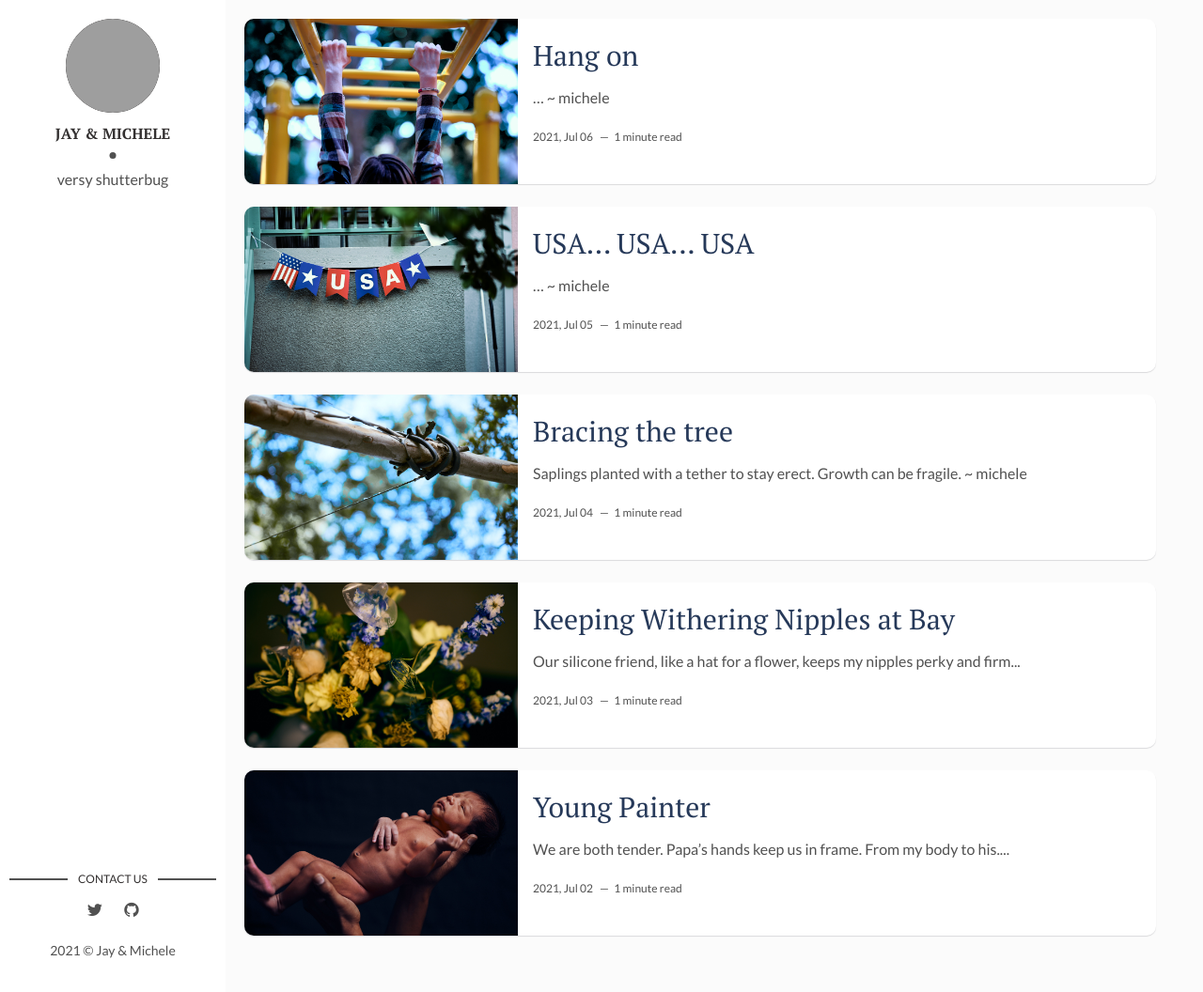
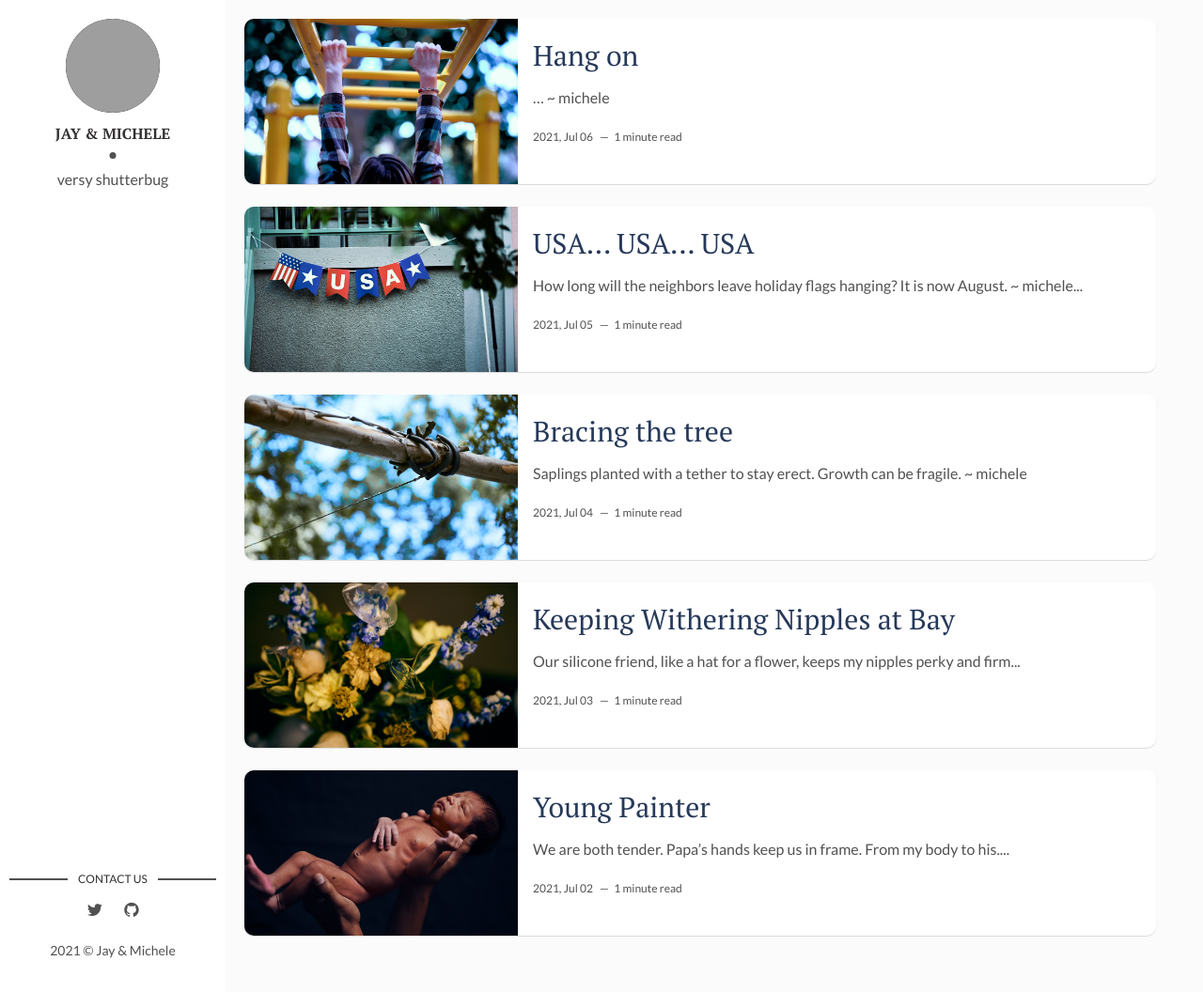
Before and after one commit to ekphrastic/ekphrastic.github.io, a Jekyll site: the page built from index.html, in a window 1280 px wide and 1056 px high. Shown: the whole window at 94% size. Built offline with Jekyll 4.4.1, drawn with Linux system fonts in a browser that asks for light colours; the list of posts is cut into pages by our own code; grey boxes are pictures that could not be loaded.

Commit message:
post 3: poem

```diff
--- a/_posts/2021-07-05-usa-usa-usa.md
+++ b/_posts/2021-07-05-usa-usa-usa.md
@@ -7,6 +7,8 @@ img: ekphrastic_3.jpg
 fig-caption: USA...
 tags: [Other]
 ---
-...
+  How long will the neighbors
+leave holiday flags hanging?
+  It is now August.
 
 ~ michele
```
